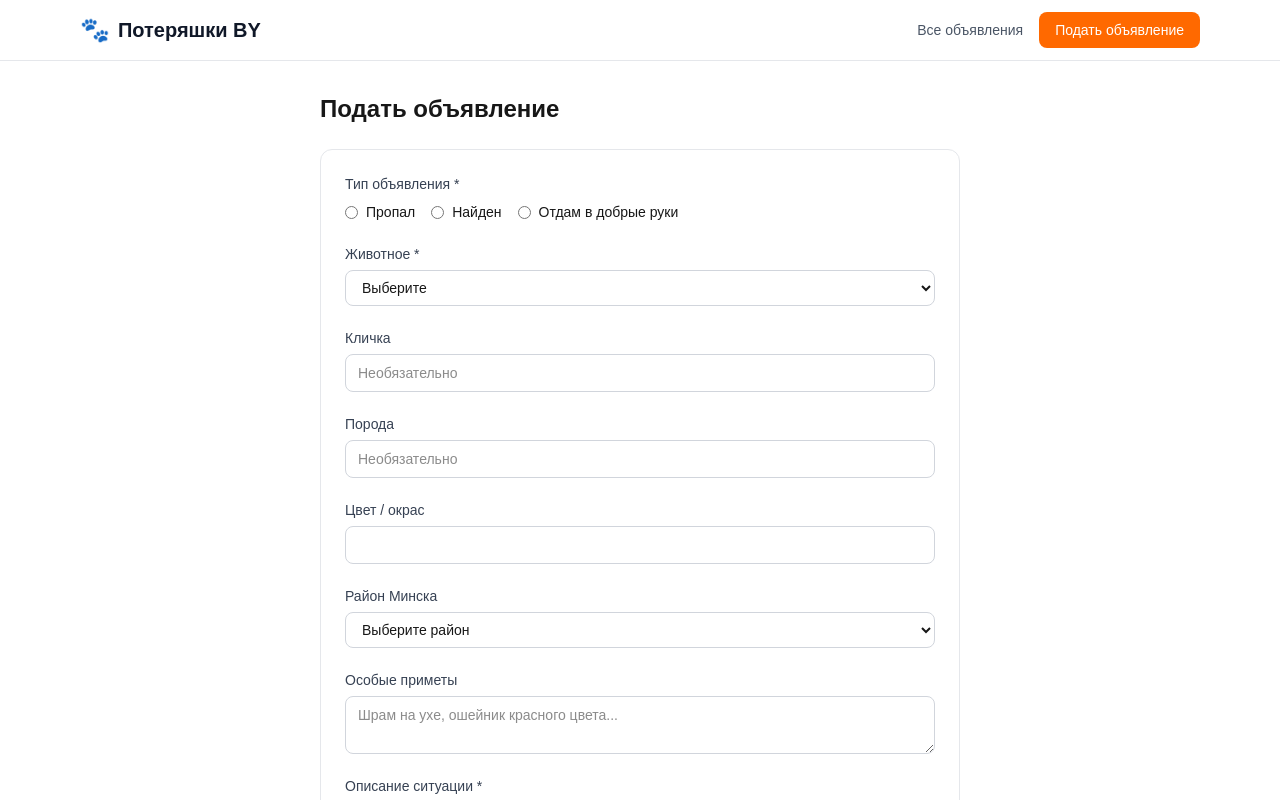
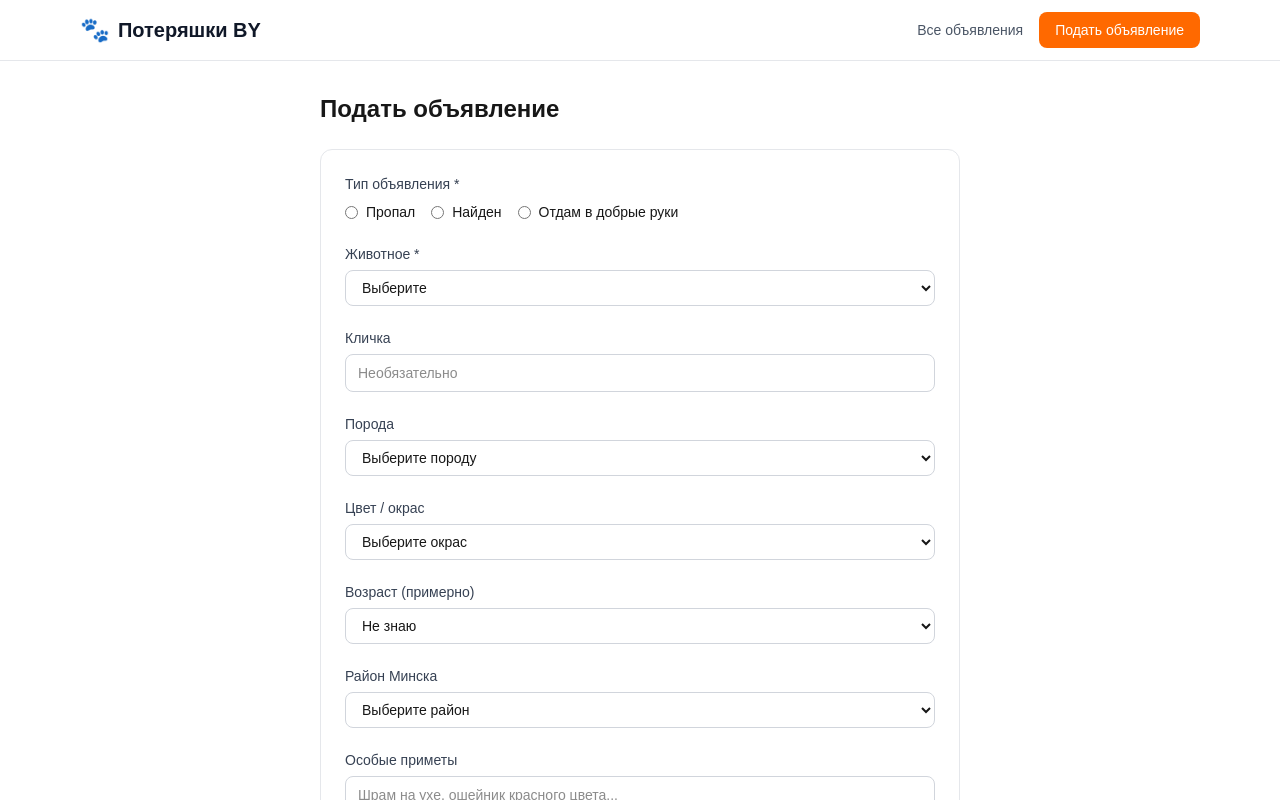
Before and after one commit to blurrymary/poteryashki-frontend, a Next.js app: page /new in a window 1280 px wide. Shown: the top 800 px of the page. Built offline with nearby package versions, Linux system fonts and the light colour scheme.

Commit message:
Add breed/color select options, age filter, update form and listing card

```diff
--- a/src/app/api/listings/route.ts
+++ b/src/app/api/listings/route.ts
@@ -56,8 +56,9 @@ export async function POST(request: NextRequest) {
         id: listingId,
         type,
         animal,
-        breed: (formData.get("breed") as string) || null,
-        color: (formData.get("color") as string) || null,
+        breed: ((formData.get("breed") as string) === "__other" ? null : (formData.get("breed") as string)) || null,
+        color: ((formData.get("color") as string) === "__other" ? null : (formData.get("color") as string)) || null,
+        age: (formData.get("age") as string) || null,
         name: (formData.get("name") as string) || null,
         city: "Минск",
         district: (formData.get("district") as string) || null,
--- a/src/app/listings/[id]/page.tsx
+++ b/src/app/listings/[id]/page.tsx
@@ -85,6 +85,12 @@ export default async function ListingPage({
                 <p className="font-medium">{listing.color}</p>
               </div>
             )}
+            {listing.age && (
+              <div>
+                <span className="text-gray-500 text-sm">Возраст</span>
+                <p className="font-medium">{listing.age}</p>
+              </div>
+            )}
             {listing.district && (
               <div>
                 <span className="text-gray-500 text-sm">Район</span>
--- a/src/app/listings/page.tsx
+++ b/src/app/listings/page.tsx
@@ -1,6 +1,6 @@
 "use client";
 
-import { Suspense, useEffect, useState, useCallback } from "react";
+import { Suspense, useEffect, useState, useCallback, useMemo } from "react";
 import { useSearchParams } from "next/navigation";
 import { supabase } from "@/lib/supabase";
 import {
@@ -8,13 +8,21 @@ import {
   ListingType,
   TYPE_LABELS,
   ANIMAL_OPTIONS,
+  BREED_OPTIONS_CAT,
+  BREED_OPTIONS_DOG,
+  COLOR_OPTIONS,
+  AGE_OPTIONS,
   MINSK_DISTRICTS,
 } from "@/lib/types";
 import ListingCard from "@/components/ListingCard";
 
 export default function ListingsPage() {
   return (
-    <Suspense fallback={<div className="text-center py-12 text-gray-500">Загрузка...</div>}>
+    <Suspense
+      fallback={
+        <div className="text-center py-12 text-gray-500">Загрузка...</div>
+      }
+    >
       <ListingsContent />
     </Suspense>
   );
@@ -30,7 +38,14 @@ function ListingsContent() {
   const [animal, setAnimal] = useState("");
   const [breed, setBreed] = useState("");
   const [color, setColor] = useState("");
+  const [age, setAge] = useState("");
   const [district, setDistrict] = useState("");
+
+  const breedOptions = useMemo(() => {
+    if (animal === "кошка") return BREED_OPTIONS_CAT;
+    if (animal === "собака") return BREED_OPTIONS_DOG;
+    return [...new Set([...BREED_OPTIONS_CAT, ...BREED_OPTIONS_DOG])].sort();
+  }, [animal]);
 
   const fetchListings = useCallback(async () => {
     setLoading(true);
@@ -47,39 +62,30 @@ function ListingsContent() {
     if (district) query = query.eq("district", district);
     if (breed) query = query.ilike("breed", `%${breed}%`);
     if (color) query = query.ilike("color", `%${color}%`);
+    if (age) query = query.eq("age", age);
 
     const { data } = await query;
     setListings((data as Listing[]) || []);
     setLoading(false);
-  }, [type, animal, breed, color, district]);
+  }, [type, animal, breed, color, age, district]);
 
   useEffect(() => {
     fetchListings();
   }, [fetchListings]);
 
-  // Debounced text inputs
-  const [breedInput, setBreedInput] = useState("");
-  const [colorInput, setColorInput] = useState("");
+  // Reset breed when animal changes
+  useEffect(() => {
+    setBreed("");
+  }, [animal]);
 
-  useEffect(() => {
-    const timer = setTimeout(() => setBreed(breedInput), 400);
-    return () => clearTimeout(timer);
-  }, [breedInput]);
-
-  useEffect(() => {
-    const timer = setTimeout(() => setColor(colorInput), 400);
-    return () => clearTimeout(timer);
-  }, [colorInput]);
-
-  const hasFilters = type || animal || breed || color || district;
+  const hasFilters = type || animal || breed || color || age || district;
 
   function resetFilters() {
     setType("");
     setAnimal("");
-    setBreedInput("");
-    setColorInput("");
     setBreed("");
     setColor("");
+    setAge("");
     setDistrict("");
   }
 
@@ -89,7 +95,7 @@ function ListingsContent() {
 
       {/* Filters */}
       <div className="bg-white border border-gray-200 rounded-xl p-4 mb-6">
-        <div className="flex flex-wrap gap-3">
+        <div className="grid grid-cols-2 sm:grid-cols-3 lg:grid-cols-6 gap-3">
           <select
             value={type}
             onChange={(e) => setType(e.target.value as ListingType | "")}
@@ -116,21 +122,44 @@ function ListingsContent() {
             ))}
           </select>
 
-          <input
-            type="text"
-            value={breedInput}
-            onChange={(e) => setBreedInput(e.target.value)}
-            placeholder="Порода"
-            className="border border-gray-300 rounded-lg px-3 py-2 text-sm bg-white w-36"
-          />
+          <select
+            value={breed}
+            onChange={(e) => setBreed(e.target.value)}
+            className="border border-gray-300 rounded-lg px-3 py-2 text-sm bg-white"
+          >
+            <option value="">Все породы</option>
+            {breedOptions.map((b) => (
+              <option key={b} value={b}>
+                {b}
+              </option>
+            ))}
+          </select>
 
-          <input
-            type="text"
-            value={colorInput}
-            onChange={(e) => setColorInput(e.target.value)}
-            placeholder="Цвет / окрас"
-            className="border border-gray-300 rounded-lg px-3 py-2 text-sm bg-white w-36"
-          />
+          <select
+            value={color}
+            onChange={(e) => setColor(e.target.value)}
+            className="border border-gray-300 rounded-lg px-3 py-2 text-sm bg-white"
+          >
+            <option value="">Все окрасы</option>
+            {COLOR_OPTIONS.map((c) => (
+              <option key={c} value={c}>
+                {c}
+              </option>
+            ))}
+          </select>
+
+          <select
+            value={age}
+            onChange={(e) => setAge(e.target.value)}
+            className="border border-gray-300 rounded-lg px-3 py-2 text-sm bg-white"
+          >
+            <option value="">Любой возраст</option>
+            {AGE_OPTIONS.map((a) => (
+              <option key={a} value={a}>
+                {a}
+              </option>
+            ))}
+          </select>
 
           <select
             value={district}
@@ -144,16 +173,16 @@ function ListingsContent() {
               </option>
             ))}
           </select>
+        </div>
 
         {hasFilters && (
           <button
             onClick={resetFilters}
-              className="text-sm text-gray-500 hover:text-gray-700 px-3 py-2 underline"
+            className="mt-3 text-sm text-gray-500 hover:text-gray-700 underline"
           >
-              Сбросить
+            Сбросить все фильтры
           </button>
         )}
-        </div>
       </div>
 
       {/* Results */}
--- a/src/app/new/page.tsx
+++ b/src/app/new/page.tsx
@@ -2,12 +2,20 @@
 
 import { useState } from "react";
 import { useRouter } from "next/navigation";
-import { ANIMAL_OPTIONS, MINSK_DISTRICTS } from "@/lib/types";
+import {
+  ANIMAL_OPTIONS,
+  BREED_OPTIONS_CAT,
+  BREED_OPTIONS_DOG,
+  COLOR_OPTIONS,
+  AGE_OPTIONS,
+  MINSK_DISTRICTS,
+} from "@/lib/types";
 
 export default function NewListingPage() {
   const router = useRouter();
   const [submitting, setSubmitting] = useState(false);
   const [error, setError] = useState("");
+  const [selectedAnimal, setSelectedAnimal] = useState("");
 
   async function handleSubmit(e: React.FormEvent<HTMLFormElement>) {
     e.preventDefault();
@@ -83,6 +91,8 @@ export default function NewListingPage() {
           <select
             name="animal"
             required
+            value={selectedAnimal}
+            onChange={(e) => setSelectedAnimal(e.target.value)}
             className="mt-1 block w-full border border-gray-300 rounded-lg px-3 py-2 text-sm"
           >
             <option value="">Выберите</option>
@@ -108,12 +118,23 @@ export default function NewListingPage() {
         {/* Breed */}
         <div>
           <label className="text-sm font-medium text-gray-700">Порода</label>
-          <input
-            type="text"
+          <select
             name="breed"
             className="mt-1 block w-full border border-gray-300 rounded-lg px-3 py-2 text-sm"
-            placeholder="Необязательно"
-          />
+          >
+            <option value="">Выберите породу</option>
+            {(selectedAnimal === "кошка"
+              ? BREED_OPTIONS_CAT
+              : selectedAnimal === "собака"
+                ? BREED_OPTIONS_DOG
+                : [...new Set([...BREED_OPTIONS_CAT, ...BREED_OPTIONS_DOG])].sort()
+            ).map((b) => (
+              <option key={b} value={b}>
+                {b}
+              </option>
+            ))}
+            <option value="__other">Другая (указать)</option>
+          </select>
         </div>
 
         {/* Color */}
@@ -121,11 +142,36 @@ export default function NewListingPage() {
           <label className="text-sm font-medium text-gray-700">
             Цвет / окрас
           </label>
-          <input
-            type="text"
+          <select
             name="color"
             className="mt-1 block w-full border border-gray-300 rounded-lg px-3 py-2 text-sm"
-          />
+          >
+            <option value="">Выберите окрас</option>
+            {COLOR_OPTIONS.map((c) => (
+              <option key={c} value={c}>
+                {c}
+              </option>
+            ))}
+            <option value="__other">Другой (указать)</option>
+          </select>
+        </div>
+
+        {/* Age */}
+        <div>
+          <label className="text-sm font-medium text-gray-700">
+            Возраст (примерно)
+          </label>
+          <select
+            name="age"
+            className="mt-1 block w-full border border-gray-300 rounded-lg px-3 py-2 text-sm"
+          >
+            <option value="">Не знаю</option>
+            {AGE_OPTIONS.map((a) => (
+              <option key={a} value={a}>
+                {a}
+              </option>
+            ))}
+          </select>
         </div>
 
         {/* District */}
--- a/src/lib/types.ts
+++ b/src/lib/types.ts
@@ -8,6 +8,7 @@ export interface Listing {
   animal: string;
   breed: string | null;
   color: string | null;
+  age: string | null;
   name: string | null;
   city: string;
   district: string | null;
@@ -40,6 +41,60 @@ export const TYPE_COLORS: Record<ListingType, string> = {
 
 export const ANIMAL_OPTIONS = ["кошка", "собака", "другое"] as const;
 
+export const BREED_OPTIONS_CAT = [
+  "Метис",
+  "Британская",
+  "Шотландская вислоухая",
+  "Мейн-кун",
+  "Сиамская",
+  "Персидская",
+  "Сфинкс",
+  "Бенгальская",
+  "Русская голубая",
+  "Абиссинская",
+  "Невская маскарадная",
+] as const;
+
+export const BREED_OPTIONS_DOG = [
+  "Метис",
+  "Немецкая овчарка",
+  "Лабрадор",
+  "Хаски",
+  "Джек-рассел-терьер",
+  "Йоркширский терьер",
+  "Чихуахуа",
+  "Такса",
+  "Шпиц",
+  "Французский бульдог",
+  "Корги",
+  "Бигль",
+  "Алабай",
+  "Стаффордширский терьер",
+  "Пудель",
+] as const;
+
+export const COLOR_OPTIONS = [
+  "Чёрный",
+  "Белый",
+  "Рыжий",
+  "Серый",
+  "Коричневый",
+  "Чёрно-белый",
+  "Трёхцветный",
+  "Полосатый (табби)",
+  "Кремовый",
+  "Дымчатый",
+] as const;
+
+export const AGE_OPTIONS = [
+  "до 6 месяцев",
+  "6–12 месяцев",
+  "1–3 года",
+  "3–5 лет",
+  "5–10 лет",
+  "старше 10 лет",
+] as const;
+
 export const MINSK_DISTRICTS = [
   "Заводской",
   "Ленинский",
```
Lines whose indentation alone changed are shown as unchanged.
